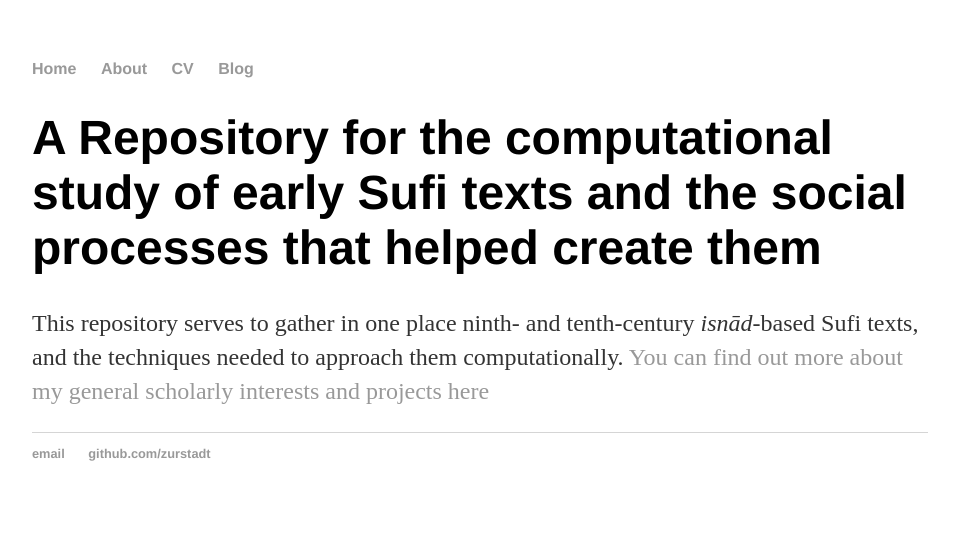
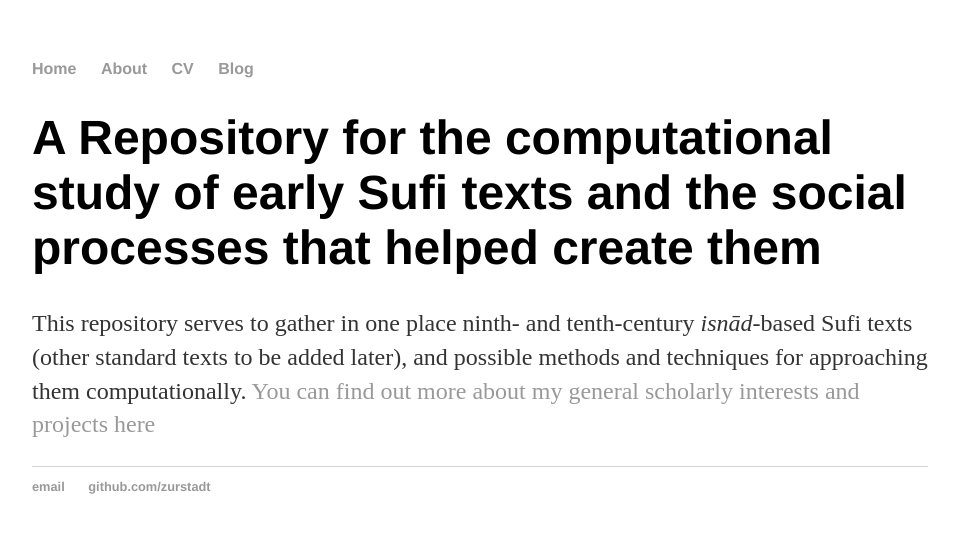
Before and after one commit to zurstadt/workinprogress, a Jekyll site: the page built from index.html, in a window 1280 px wide. Shown: the top 533 px of the page, without its empty margins (160-1119 px from the left). Built offline with Jekyll 4.4.1, drawn with Linux system fonts in a browser that asks for light colours.

Commit message:
Update index.html

```diff
--- a/index.html
+++ b/index.html
@@ -4,5 +4,5 @@ title: Digital Sufism
 ---
 <div class="blurb">
 	<h1>A Repository for the computational study of early Sufi texts and the social processes that helped create them </h1>
-	<p>This repository serves to gather in one place ninth- and tenth-century <em>isnād</em>-based Sufi texts, and the techniques needed to approach them computationally. <a href="/about">You can find out more about my general scholarly interests and projects here</a></p>
+	<p>This repository serves to gather in one place ninth- and tenth-century <em>isnād</em>-based Sufi texts (other standard texts to be added later), and possible methods and techniques for approaching them computationally. <a href="/about">You can find out more about my general scholarly interests and projects here</a></p>
 </div><!-- /.blurb -->
```
